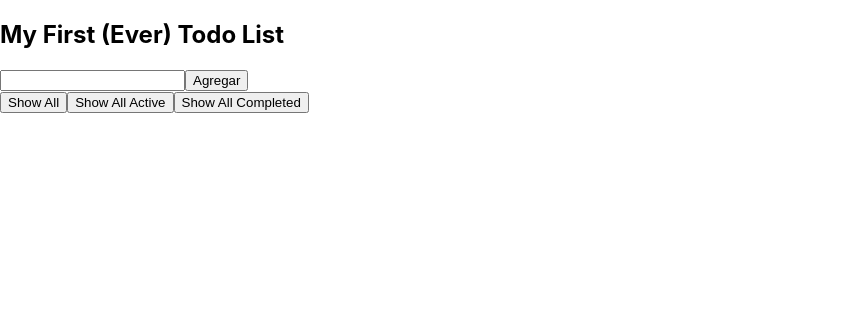
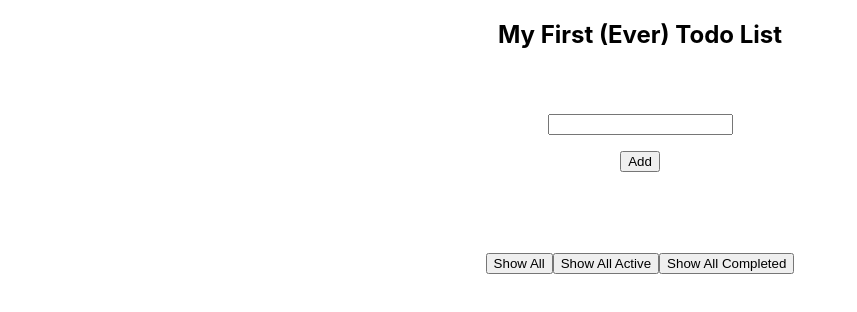
Before and after one commit to calmarti/todolist-react, a React (Create React App) app: page / in a window 1280 px wide. Shown: the top 312 px of the page, without its empty margins (0-857 px from the left). Built offline with nearby package versions, Linux system fonts and the light colour scheme.

Commit message:
check completed task, some spacing with css

```diff
--- a/src/App.js
+++ b/src/App.js
@@ -1,4 +1,4 @@
-// import "./App.css";
+import "./app.css";
 import { useState } from "react";
 import { nanoid } from "nanoid";
 
@@ -6,9 +6,9 @@ function App() {
   const [name, setName] = useState("");
   const [tasks, setTasks] = useState([]);
 
+
   console.log(tasks);
   console.log(name);
-
 
   // const handleChange = (ev) => {
   //   setName((prevState) => ({
@@ -26,16 +26,14 @@ function App() {
   };
 
   const checkTask = (ev, id) => {
-    const tasksAfterCheck = tasks.map(task => {
-      if (task.id === id){
-        task.completed = !task.completed
+    const tasksAfterCheck = tasks.map((task) => {
+      if (task.id === id) {
+        task.completed = !task.completed;
       }
-      return task
+      return task;
     });
     setTasks(tasksAfterCheck);
   };
-
-  //bug: cuando borras una task si hay inputs checkbox marcados debajo, estos se desmarcan (aunque los valores se mantienen)
 
   const handleSubmit = (ev) => {
     ev.preventDefault();
@@ -43,22 +41,28 @@ function App() {
       ...prevState,
       { id: nanoid(), name: name, completed: false },
     ]);
+    setName("");
   };
+
 
   return (
     <>
-      <h2> My First (Ever) Todo List</h2>
-      <div className="list">
-        <ul>
+      <h2 className="heading"> My First (Ever) Todo List</h2>
+      <div>
+        <ul className="list">
           {" "}
           {tasks.length
             ? tasks.map((task) => (
                 <>
-                  <li key={task.id}>
-                    {task.name}
+                  <li className="task" key={task.id}>
+                    <span className={task.completed ? "completed" : ""}>
+                      {" "}
+                      {task.name}
+                    </span>
                     <input
                       type="checkbox"
                       onChange={(ev) => checkTask(ev, task.id)}
+                      defaultChecked={task.completed}
                     />
                     Completed
                     <button>Edit</button>
@@ -72,16 +76,19 @@ function App() {
         </ul>
       </div>
 
-      <form onSubmit={handleSubmit}>
+      <form className="form" onSubmit={handleSubmit}>
         <label>
-          <input type="textarea" name="name" onChange={addTask} />
-          <button type="submit">Agregar</button>
+          <input type="textarea" name="name" value={name} onChange={addTask} />
         </label>
+        <button className="add-button" type="submit">
+          Add
+        </button>
       </form>
-
-      <button>Show All</button>
-      <button>Show All Active</button>
-      <button>Show All Completed</button>
+      <div className="show-buttons">
+        <button>Show All</button>
+        <button>Show All Active</button>
+        <button>Show All Completed</button>
+      </div>
     </>
   );
 }
--- /dev/null
+++ b/src/app.css
@@ -0,0 +1,36 @@
+.heading{
+    text-align: center;
+    margin-bottom:3rem;
+}
+
+.completed {
+  text-decoration: line-through;
+}
+
+.list {
+  display: flex;
+  flex-direction: column;
+  gap: 1rem;
+  justify-content: center;
+  align-items: center;
+}
+.task {
+  list-style-type: none;
+}
+
+.form {
+  display: flex;
+  flex-direction: column;
+  gap: 1rem;
+  justify-content: center;
+  align-items:center;
+}
+
+.add-button{
+    flex: 0 1 auto;
+}
+
+.show-buttons{
+    text-align: center;
+    margin-top:5rem;
+}
```
